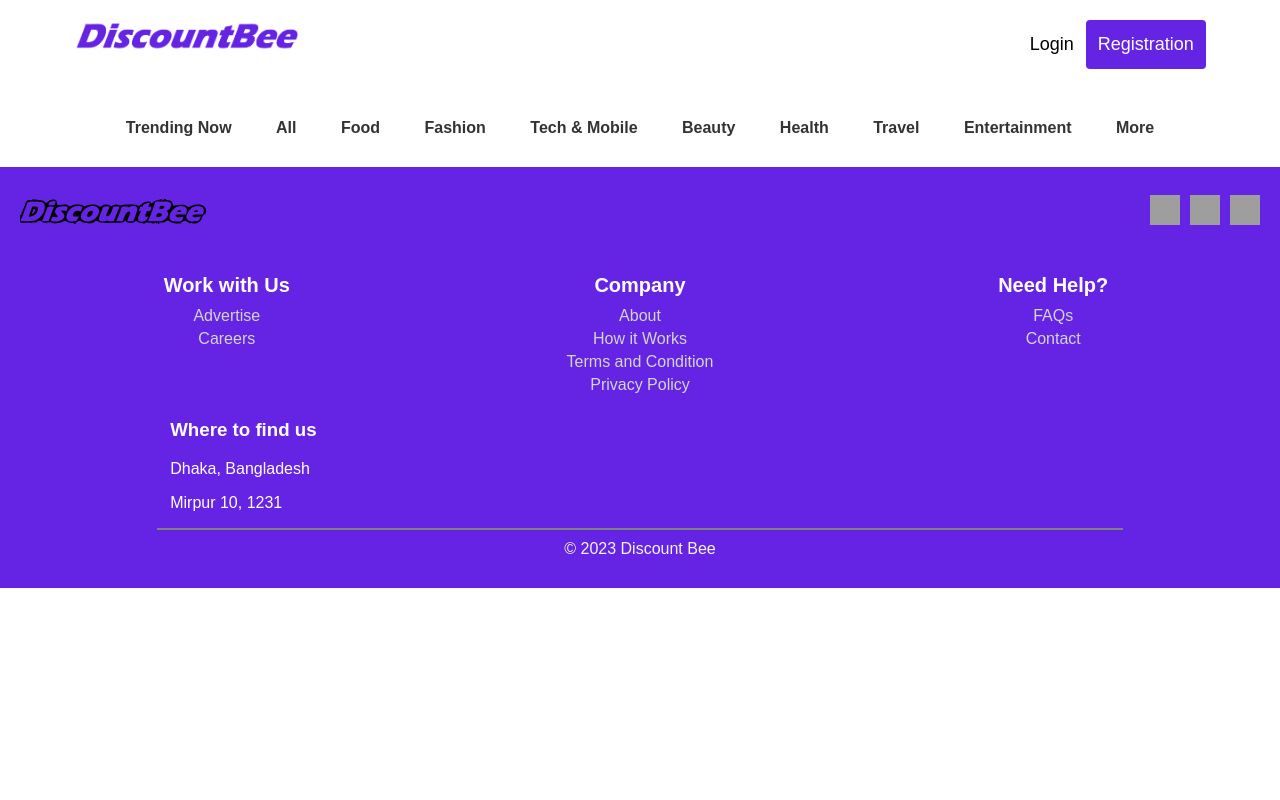
After one commit to mirakib/DiscountBee-Project, a PHP site: page /Exp.html in a window 1280 px wide. The commit adds this page. Run offline with PHP 8.4, Linux system fonts and the light colour scheme; grey boxes are pictures that could not be loaded.

Commit message:
Slight changes made.

```diff
--- /dev/null
+++ b/Exp.html
@@ -0,0 +1,162 @@
+<!DOCTYPE html>
+<html lang="en">
+<head>
+    <meta charset="UTF-8">
+    <meta http-equiv="X-UA-Compatible" content="IE=edge">
+    <meta name="viewport" content="width=device-width, initial-scale=1.0">
+    <link href='https://fonts.googleapis.com/css?family=Almarai' rel='stylesheet'>
+    <link href='header.css' rel='stylesheet'>
+    <link href='footer.css' rel='stylesheet'>
+    <title>Document</title>
+
+    <style>
+        body {
+  font-family: Arial, Helvetica, sans-serif;
+  margin: 0.2px;
+  padding: 0;
+  display: flex;
+  flex-direction: column;
+  min-height: 100vh;
+}
+    </style>
+</head>
+<body>
+
+<div class="header">
+    <img class="logo" src="logo.png">
+    <div class="header-right">
+      <a href="login.html">Login</a>
+      <a class="active" href="registration.html">Registration</a>
+    </div>
+  </div>
+
+  <div class="navbar">
+    <div class="navbar__buttons">
+      <a href="#">Trending Now</a>
+      <a href="#">All</a>
+      <a href="#">Food</a>
+      <a href="#">Fashion</a>
+      <a href="#">Tech & Mobile</a>
+      <a href="#">Beauty</a>
+      <a href="#">Health</a>
+      <a href="#">Travel</a>
+      <a href="#">Entertainment</a>
+      <div class="navbar__dropdown">
+        <a href="#">More</a>
+        <div class="navbar__dropdown-content">
+          <a href="#">Dropdown Item 1</a>
+          <a href="#">Dropdown Item 2</a>
+          <a href="#">Dropdown Item 3</a>
+          <a href="#">Dropdown Item 4</a>
+          <a href="#">Dropdown Item 5</a>
+        </div>
+      </div>
+    </div>
+  </div>
+
+
+
+
+
+
+<footer class="footer">
+    <div class="footer__nav">
+      <img src="Images/Logos/White-logo.svg" alt="Logo">
+      <div class="navbar__icons">
+        <div class="navbar__icons">
+            <a href="#"><img src="https://cdn.jsdelivr.net/npm/simple-icons@4.4.0/icons/instagram.svg" alt="Instagram"></a>
+            <a href="#"><img src="https://cdn.jsdelivr.net/npm/simple-icons@4.4.0/icons/facebook.svg" alt="Facebook"></a>
+            <a href="#"><img src="https://cdn.jsdelivr.net/npm/simple-icons@4.4.0/icons/twitter.svg" alt="Twitter"></a>
+          </div>
+      </div>
+    </div>
+
+
+    <div class="footer__links">
+        <div class="footer__links__column">
+          <h2>Work with Us</h2>
+          <ul>
+            <li><a href="#">Advertise</a></li>
+            <li><a href="#">Careers</a></li>
+          </ul>
+        </div>
+        <div class="footer__links__column">
+          <h2>Company</h2>
+          <ul>
+            <li><a href="#">About</a></li>
+            <li><a href="#">How it Works</a></li>
+            <li><a href="#">Terms and Condition</a></li>
+            <li><a href="#">Privacy Policy</a></li>
+          </ul>
+        </div>
+        <div class="footer__links__column">
+          <h2>Need Help?</h2>
+          <ul>
+            <li><a href="#">FAQs</a></li>
+            <li><a href="#">Contact</a></li>
+          </ul>
+        </div>
+      </div>
+
+
+      <div class="footer__address">
+        <h3>Where to find us</h3>
+        <p>Dhaka, Bangladesh</p>
+        <p>Mirpur 10, 1231</p>
+      </div>
+
+      <hr class="footer__line">
+
+<p class="footer__copyright">
+  &copy; 2023 Discount Bee
+</p>
+
+
+  </footer>
+
+<script>
+    // Replace the previous JavaScript code with the following
+
+let slideIndex = 1;
+showSlide(slideIndex);
+
+// Function to change slide by a specified increment
+function changeSlide(n) {
+  showSlide(slideIndex += n);
+}
+
+// Function to display the current slide
+function showSlide(n) {
+  const slides = document.getElementsByClassName("slide");
+
+  // Wrap around to the last slide if the index exceeds the number of slides
+  if (n > slides.length) {
+    slideIndex = 1;
+  } else if (n < 1) {
+    slideIndex = slides.length;
+  }
+
+  // Hide all slides
+  for (let i = 0; i < slides.length; i++) {
+    slides[i].style.display = "none";
+  }
+
+  // Display the current slide
+  slides[slideIndex - 1].style.display = "block";
+}
+
+// Change slide on button click
+document.querySelector(".prev").addEventListener("click", function() {
+  changeSlide(-1);
+});
+
+document.querySelector(".next").addEventListener("click", function() {
+  changeSlide(1);
+});
+
+
+</script>
+
+
+</body>
+</html>
--- /dev/null
+++ b/Logout.php
@@ -0,0 +1,6 @@
+<?php
+session_start();
+session_destroy();
+header("Location: home.html");
+exit;
+?>
```
Also changed, not shown: Dashboard/Profile.html (deleted, +0 -157 lines), Dashboard/Profile.php (added, +18 -0 lines), Home.html (+8 -6 lines), login.php (+4 -4 lines).
